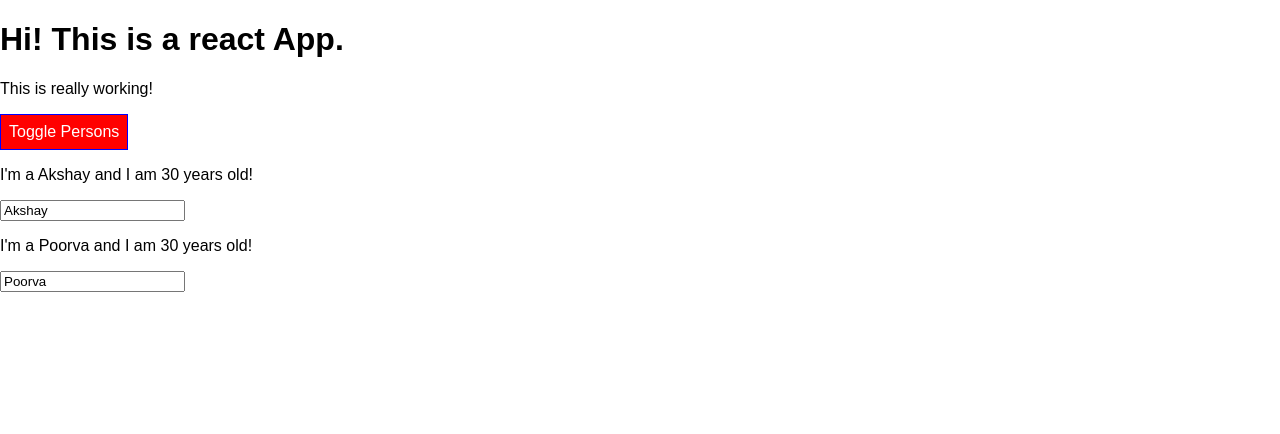
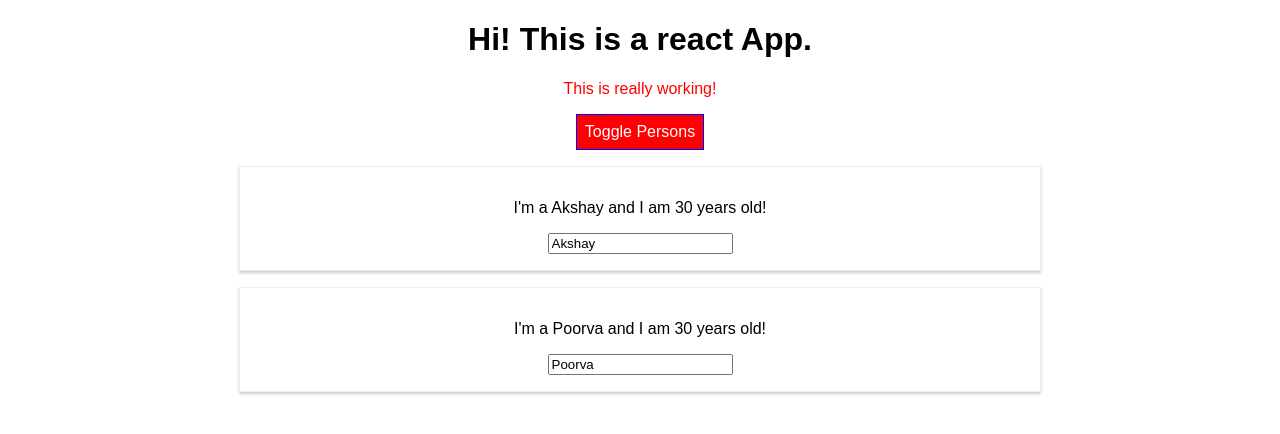
Before and after one commit to akshaypalshikar/react-app, a React app: page / in a window 1280 px wide. Shown: the top 434 px of the page. Built offline with nearby package versions, Linux system fonts and the light colour scheme.

Commit message:
css modules working

```diff
--- a/src/App.js
+++ b/src/App.js
@@ -1,6 +1,5 @@
 import React, { Component } from 'react';
-import logo from './logo.svg';
-import './App.css';
+import appCssClasses from './App.css';
 import Person from './Person/Person';
 
 
@@ -65,20 +64,20 @@ class App extends Component {
                   style.backgroundColor='red';
     }
 
-    const cssClasses = [];
+    const assignedCssClasses = [];
     if(this.state.persons.length<=2){
-      cssClasses.push('red');
+      assignedCssClasses.push(appCssClasses.red);
     }
     if(this.state.persons.length<=1){
-      cssClasses.push('bold');
+      assignedCssClasses.push(appCssClasses.bold);
     }
 
 
         return (
 
-          <div className="App">
+          <div className={appCssClasses.App}>
               <h1>Hi! This is a react App.</h1>
-              <p className={cssClasses.join(' ')}>This is really working!</p>
+              <p className={assignedCssClasses.join(' ')}>This is really working!</p>
               <button style={style} onClick={this.togglePersonsHandler.bind(this)}>Toggle Persons</button>
               {persons}
           </div>
--- a/src/Person/Person.js
+++ b/src/Person/Person.js
@@ -1,10 +1,10 @@
 import React from 'react';
-import Person from './Person.css';
+import cssClasses from './Person.css';
 
 
 const person = (props) => {
     return (
-        <div className="Person" >
+        <div className={cssClasses.Person}>
             <p onClick={props.clicked}> I'm a {props.name} and I am {props.age} years old!</p>
             <p>{props.children}</p>
             <input type="text" onChange={props.changed} value={props.name} />
```
